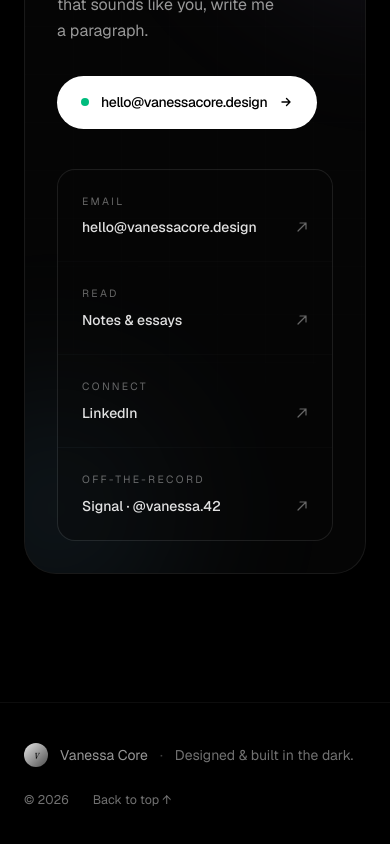
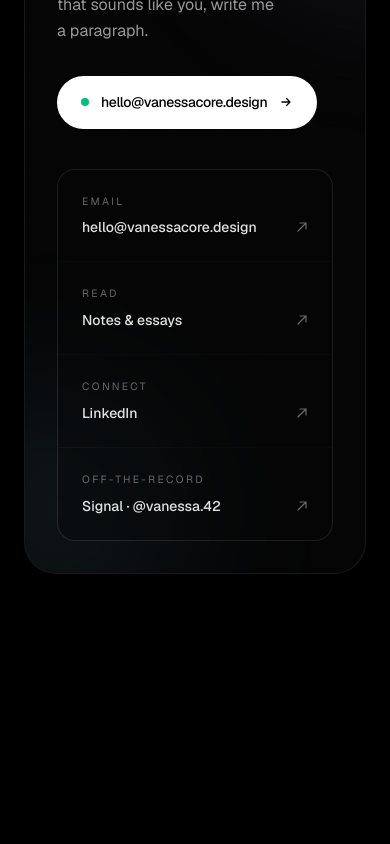
Before and after one commit to vanessacore/workflow, a Next.js app: page / in a window 390 px wide. Shown: the part 8180-9024 px from the top of the page. After the commit the page ends 8882 px from the top, so only its background shows below. Built offline with nearby package versions, Linux system fonts and the light colour scheme.

Commit message:
Remove site footer
Co-authored-by: vanessacore <vanessacore@users.noreply.github.com>

```diff
--- a/src/app/layout.tsx
+++ b/src/app/layout.tsx
@@ -4,7 +4,6 @@ import "./globals.css";
 import { cn } from "@/lib/utils";
 import { Atmosphere } from "@/components/site/atmosphere";
 import { Nav } from "@/components/site/nav";
-import { Footer } from "@/components/site/footer";
 import { ScrollProgress } from "@/components/site/scroll-progress";
 
 const geistSans = Geist({
@@ -69,7 +68,6 @@ export default function RootLayout({
         <ScrollProgress />
         <Nav />
         <main className="relative z-10 flex flex-col">{children}</main>
-        <Footer />
       </body>
     </html>
   );
--- a/src/components/site/footer.tsx
+++ /dev/null
@@ -1,24 +0,0 @@
-import Link from "next/link";
-
-export function Footer() {
-  return (
-    <footer className="relative z-10 border-t border-white/5 px-6 py-10">
-      <div className="mx-auto flex w-full max-w-6xl flex-col items-start justify-between gap-6 text-sm text-foreground/45 sm:flex-row sm:items-center">
-        <div className="flex items-center gap-3">
-          <span className="inline-flex h-6 w-6 items-center justify-center rounded-full bg-gradient-to-br from-white/90 to-white/30 text-black">
-            <span className="font-serif text-[12px] italic leading-none">v</span>
-          </span>
-          <span className="text-foreground/60">Vanessa Core</span>
-          <span className="text-foreground/25">·</span>
-          <span>Designed &amp; built in the dark.</span>
-        </div>
-        <div className="flex items-center gap-6 text-[12.5px]">
-          <span>© {new Date().getFullYear()}</span>
-          <Link href="#top" className="transition-colors hover:text-foreground">
-            Back to top ↑
-          </Link>
-        </div>
-      </div>
-    </footer>
-  );
-}
```
